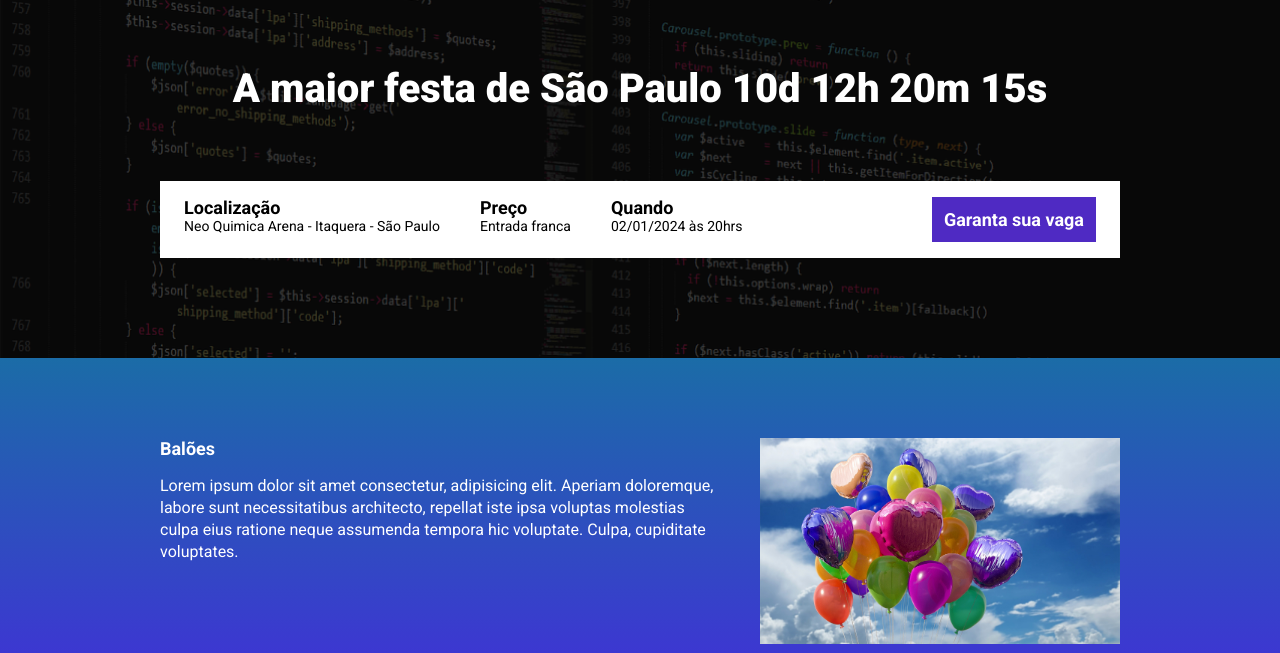
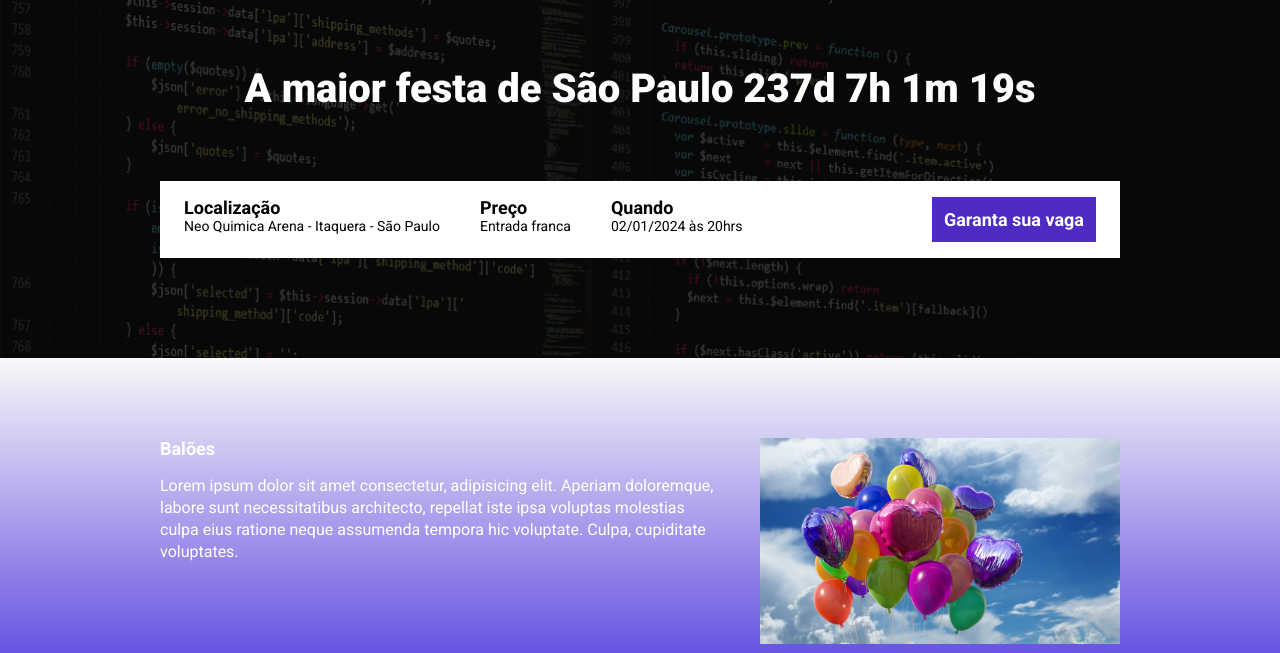
Before and after one commit to Cadu79/aniversario, a website built with Parcel: page src/index.html in a window 1280 px wide. Shown: the part 147-800 px from the top of the page. Built offline with nearby package versions, Linux system fonts and the light colour scheme; files whose address does not match are found by name.

Commit message:
criando a contagem regressiva

```diff
--- a/package.json
+++ b/package.json
@@ -2,9 +2,10 @@
   "name": "images_niver",
   "version": "1.0.0",
   "description": "",
-  "main": "index.js",
+
   "scripts": {
     "dev": "parcel src/index.html src/styles/main.scss src/scripts/main.js",
+    "build": "parcel build src/index.html",
     "test": "echo \"Error: no test specified\" && exit 1"
   },
   "keywords": [],
--- a/src/index.html
+++ b/src/index.html
@@ -15,7 +15,7 @@
         <div class="container">
             <img class="hero__logo" src="./images/ebac_logo.svg" alt="Logo">
             <p class="hero__text">
-                A maior festa de São Paulo 10d 12h 20m 15s
+                A maior festa de São Paulo <span id="contador"></span>
             </p>
             <div class="infos-bar">
                 <ul class="infos-bar__infos">
@@ -87,7 +87,7 @@
         </div>
     </section>
 
-    <script src="https://unpkg.com/aos@next/dist/aos.js"></script>
-    <script src="scripts/main.js"></script>
+    <script src="https://unpkg.com/aos@3.0.0-beta.6/dist/aos.js"></script>
+    <script src="scripts/main.js" defer></script>
 </body>
 </html>
--- a/src/scripts/main.js
+++ b/src/scripts/main.js
@@ -1 +1,28 @@
 AOS.init();
+
+const dataDoEvento = new Date("Jan 02, 2025 20:00:00");
+const timeStampDoEvento = dataDoEvento.getTime();
+
+const contaAsHoras = setInterval(function() {
+    const agora = new Date();
+    const timeStampAtual = agora.getTime();
+
+    const distanciaAteOEvento = timeStampDoEvento - timeStampAtual;
+
+    const diaEmMs = 1000 * 60 * 60 * 24;
+    const horaEmMs = 1000 * 60 * 60;
+    const minutosEmMs = 1000 * 60;
+
+    const diasAteOEvento = Math.floor(distanciaAteOEvento / diaEmMs);
+    const horasAteOEvento = Math.floor((distanciaAteOEvento % diaEmMs) / horaEmMs);
+    const minutosAteOEvento = Math.floor((distanciaAteOEvento % horaEmMs) / minutosEmMs);
+    const segundosAteOEvento = Math.floor((distanciaAteOEvento % minutosEmMs) / 1000);
+
+   document.getElementById('contador').innerHTML = `${diasAteOEvento}d ${horasAteOEvento}h ${minutosAteOEvento}m ${segundosAteOEvento}s`;
+
+   if (distanciaAteOEvento < 0 ) {
+    clearInterval(contaAsHoras);
+    document.getElementById('contador').innerHTML = 'Evento expirado';
+   }
+
+}, 1000);
--- a/src/styles/_variables.scss
+++ b/src/styles/_variables.scss
@@ -1,7 +1,7 @@
 $textColor: #fff;
 $secondaryTextColor: #000;
 
-$blue1: #1B6CA7;
+$blue1: #f9f9f9;
 $blue2: #442BDB;
 $pink: #89223B;
 $yellow: #9C791D;
--- a/src/styles/event.scss
+++ b/src/styles/event.scss
@@ -1,8 +1,10 @@
+// Importação das variáveis
 @use 'variables';
 
 .event {
     padding: 80px 0;
 
+     // Estilos para diferentes tipos de evento
     &--baloes {
         background-image: linear-gradient(variables.$blue1, variables.$blue2);
     }
@@ -19,6 +21,7 @@
         background-image: linear-gradient(variables.$blue1, variables.$blue2);
     }
 
+    // Posicionamento da imagem à esquerda em telas menores
     &--image-left {
         .container {
             flex-direction: row-reverse;
@@ -46,6 +49,7 @@
         }
     }
 
+    // Estilos para telas menores
     @media (max-width: 640px) {
         .container {
             display: block;
```
Also changed, not shown: src/styles/main.scss (+11 -1 lines).
